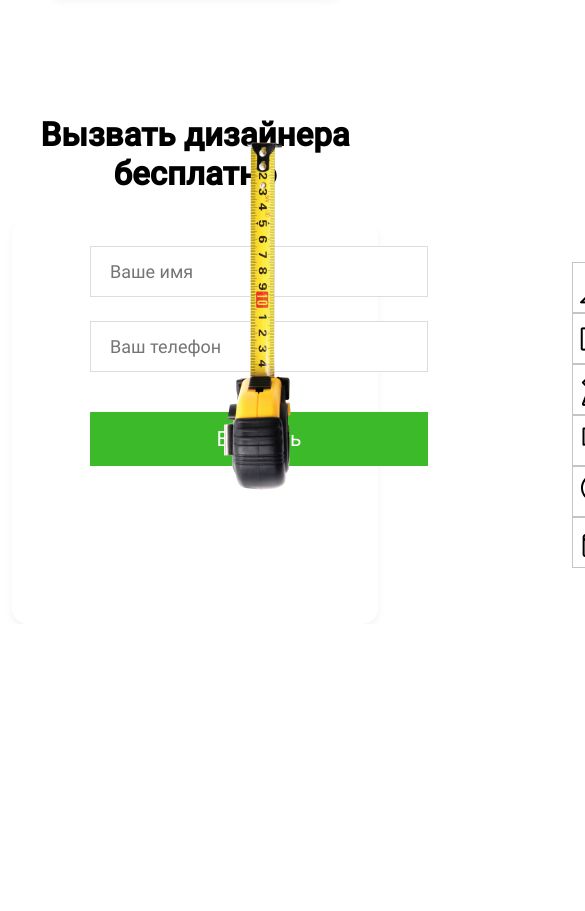
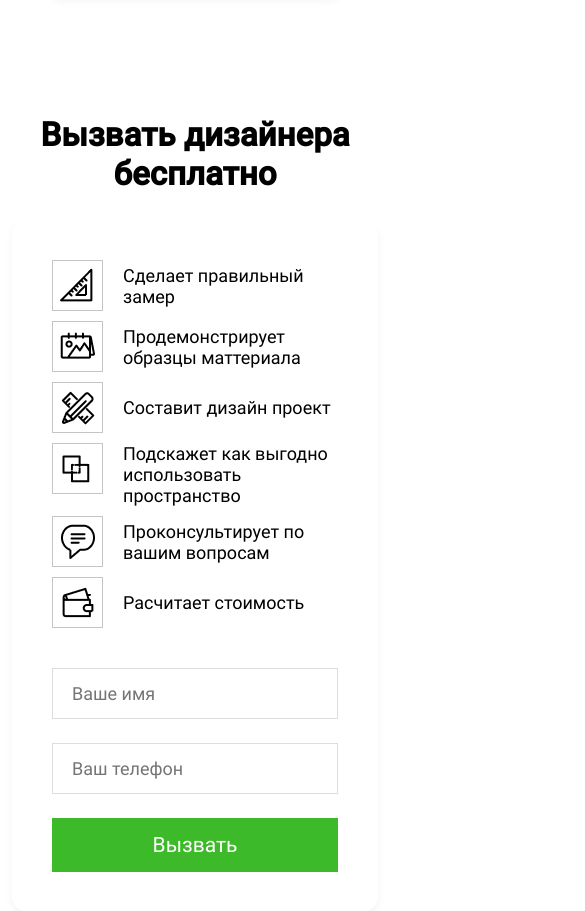
Before and after one commit to 6uJlJl/FurniHouse, a website: page index.html in a window 390 px wide. Shown: the part 9090-10001 px from the top of the page, 585 px wide, since content can reach past the window. Before the commit the page ends 9714 px from the top, so only its background shows below. Drawn offline with Linux system fonts and the light colour scheme.

Commit message:
Сверстан блок вызвать с адаптивом

```diff
--- a/sass/blocks/_design.sass
+++ b/sass/blocks/_design.sass
@@ -1,7 +1,7 @@
 .design
-
-
+  margin-bottom: 50px
   &__title
+    padding-top: 62px
     text-align: center
     +medium
     font-size: 33px;
@@ -11,13 +11,13 @@
     background: #FFFFFF;
     box-shadow: 0px 4px 9px rgba(0, 0, 0, 0.05);
     border-radius: 16px;
-    padding: 26px 240px 40px 78px
+    padding: 38px 240px 40px 78px
     position: relative
     &:after
       content: ""
       position: absolute
       right: 83px
-      top: -80px
+      top: -69px
       width: 71px
       height: 352px
       background: url("../../img/design/roller.png") no-repeat center
@@ -53,10 +53,11 @@
     list-style-type: none
     display: flex
     flex-wrap: wrap
+    margin: 0
   &__item
     padding-left: 71px;
     position: relative;
-    min-height: 51px;
+    height: 51px;
     display: flex;
     align-items: center;
     width: 314px;
@@ -64,6 +65,7 @@
     +normal
     font-size: 18px;
     line-height: 21px;
+    margin-bottom: 10px
     &:before
       content: ""
       position: absolute
@@ -85,3 +87,47 @@
       background-image: url("../../img/design/use.png")
     &--cost:before
       background-image: url("../../img/design/cost.png")
+
+@media (max-width: 1200px)
+  .design
+    &__wrapper
+      padding: 40px
+    &__items
+      width: 100%
+      padding-left: 40px
+      flex-direction: column
+
+@media (max-width: 992px)
+  .design
+    &__wrapper
+      flex-direction: column
+      &:after
+        display: none
+    &__title
+      padding-top: 0
+    &__form
+      order: 2
+      width: 338px
+      margin: 0 auto
+      button
+        margin-top: 0
+    &__item
+      width: auto
+      height: auto
+      min-height: 51px
+    &__items
+      margin-bottom: 30px
+
+@media (max-width: 576px)
+  .design
+    &__items
+      padding-left: 0
+    &__item
+      margin-left: 0
+    &__form
+      min-width: 100%
+      width: 100%
+      input
+        width: 100%
+      button
+        width: 100%
```
Also changed, not shown: css/main.min.css.
